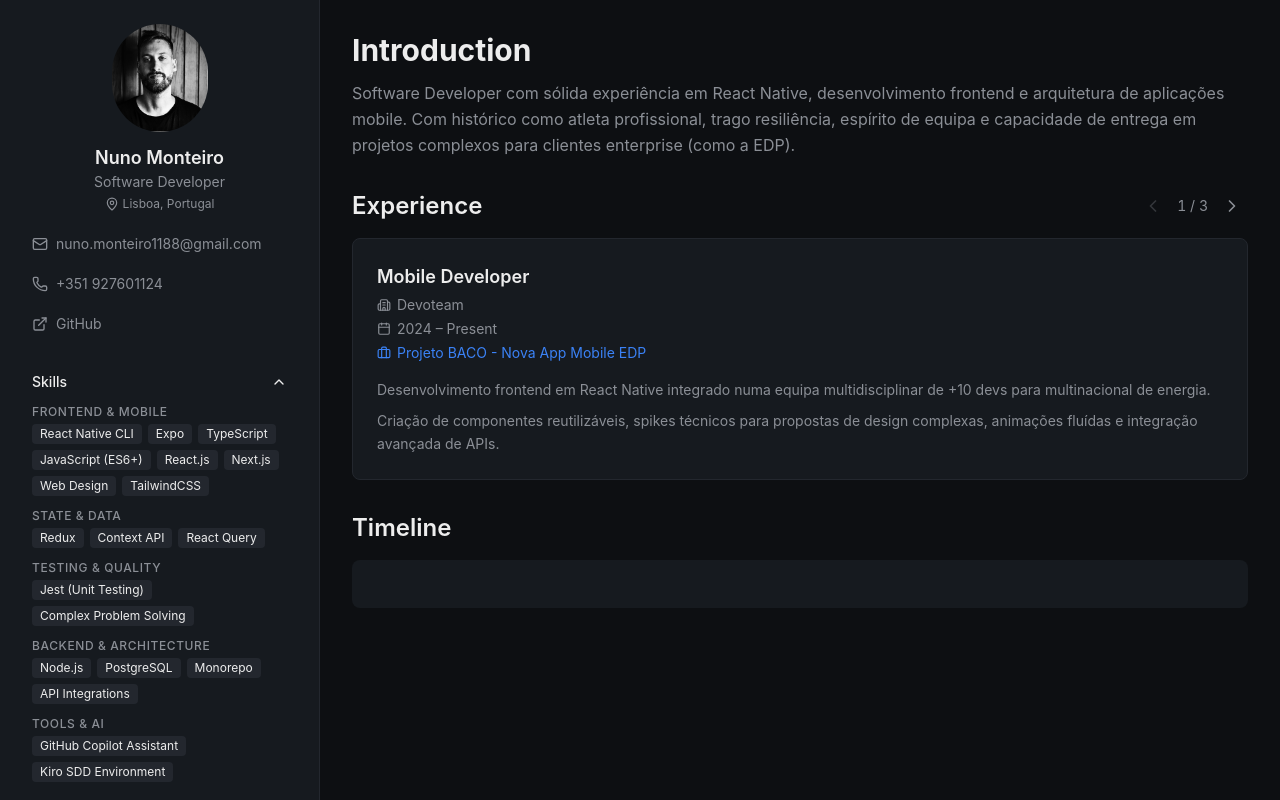
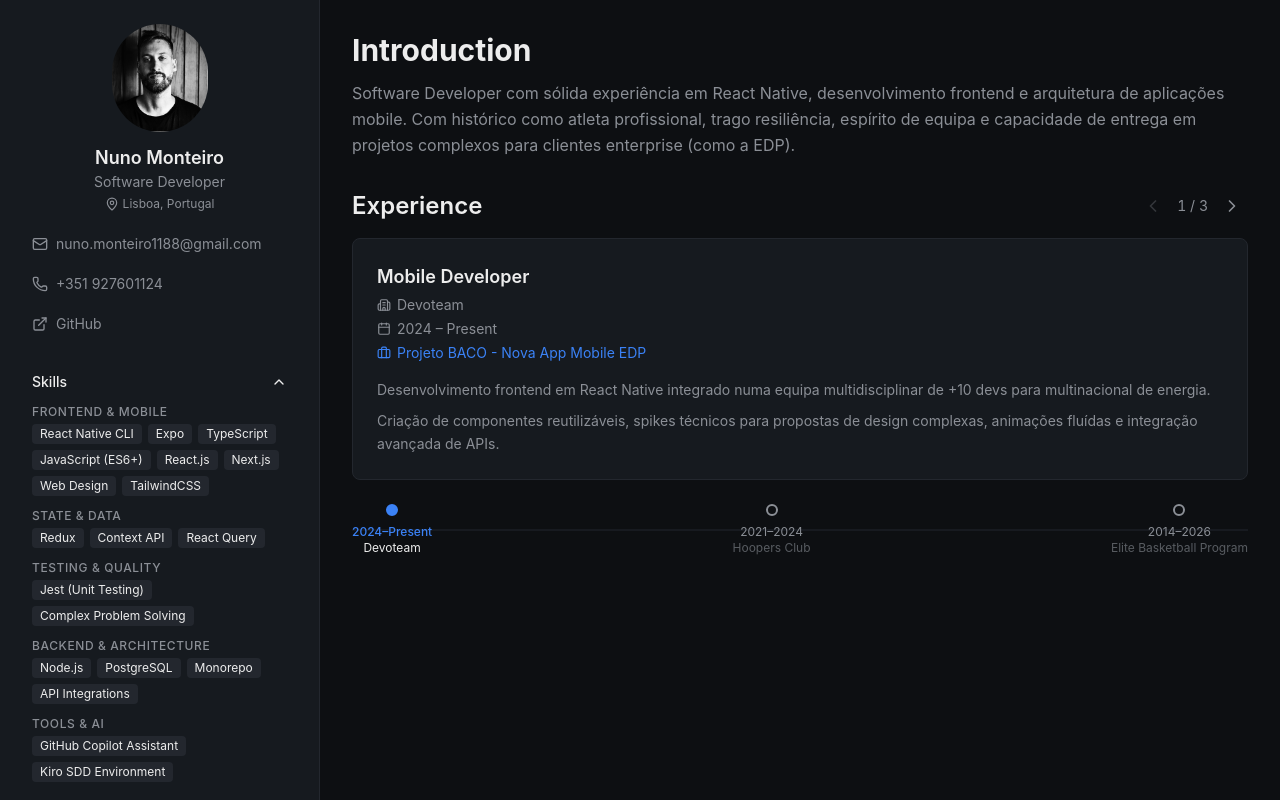
Before and after one commit to Nuno1123/numodev, a Next.js app: page / in a window 1280 px wide. Built offline with nearby package versions, Linux system fonts and the light colour scheme.

Commit message:
feat: add synchronized timeline with bidirectional experience   slider integration

```diff
--- a/src/app/page.tsx
+++ b/src/app/page.tsx
@@ -4,7 +4,7 @@ import MobileNav from "@/components/layout/MobileNav";
 import ProfileHeader from "@/components/sidebar/ProfileHeader";
 import SidebarSections from "@/components/sidebar/SidebarSections";
 import Introduction from "@/components/main/Introduction";
-import ExperienceSlider from "@/components/main/ExperienceSlider";
+import ExperienceSection from "@/components/main/ExperienceSection";
 import { cv } from "@/data";
 
 function SidebarContent() {
@@ -33,13 +33,7 @@ export default function Home() {
       <MainContent>
         <div className="space-y-8">
           <Introduction summary={cv.profile.summary} />
-          <ExperienceSlider experiences={cv.experience} />
-          <section>
-            <h2 className="text-2xl font-semibold text-foreground">
-              Timeline
-            </h2>
-            <div className="mt-4 h-12 rounded-lg bg-surface" />
-          </section>
+          <ExperienceSection experiences={cv.experience} />
         </div>
       </MainContent>
     </>
--- /dev/null
+++ b/src/components/main/ExperienceSection.tsx
@@ -0,0 +1,33 @@
+"use client";
+
+import { useState } from "react";
+import ExperienceSlider from "./ExperienceSlider";
+import Timeline from "./Timeline";
+import type { CVExperience } from "@/types/cv";
+
+interface ExperienceSectionProps {
+  experiences: CVExperience[];
+}
+
+export default function ExperienceSection({
+  experiences,
+}: ExperienceSectionProps) {
+  const [activeIndex, setActiveIndex] = useState(0);
+
+  if (experiences.length === 0) return null;
+
+  return (
+    <div className="space-y-6">
+      <ExperienceSlider
+        experiences={experiences}
+        activeIndex={activeIndex}
+        onChangeIndex={setActiveIndex}
+      />
+      <Timeline
+        experiences={experiences}
+        activeIndex={activeIndex}
+        onSelect={setActiveIndex}
+      />
+    </div>
+  );
+}
--- /dev/null
+++ b/src/components/main/Timeline.tsx
@@ -0,0 +1,68 @@
+import type { CVExperience } from "@/types/cv";
+
+interface TimelineProps {
+  experiences: CVExperience[];
+  activeIndex: number;
+  onSelect: (index: number) => void;
+}
+
+function formatLabel(start: string, end: string | null): string {
+  return end ? `${start}–${end}` : `${start}–Present`;
+}
+
+export default function Timeline({
+  experiences,
+  activeIndex,
+  onSelect,
+}: TimelineProps) {
+  if (experiences.length === 0) return null;
+
+  return (
+    <div role="tablist" aria-label="Experience timeline" className="relative">
+      {/* Track line */}
+      <div className="absolute left-0 top-1/2 h-px w-full -translate-y-1/2 bg-border" />
+
+      <div className="relative flex justify-between">
+        {experiences.map((exp, i) => {
+          const isActive = i === activeIndex;
+          return (
+            <button
+              key={`${exp.company}-${exp.period.start}`}
+              type="button"
+              role="tab"
+              aria-selected={isActive}
+              aria-label={`${exp.company}, ${formatLabel(exp.period.start, exp.period.end)}`}
+              onClick={() => onSelect(i)}
+              className="group relative flex flex-col items-center focus:outline-none focus-visible:ring-2 focus-visible:ring-accent focus-visible:ring-offset-2 focus-visible:ring-offset-background rounded-sm"
+            >
+              {/* Dot */}
+              <span
+                className={`relative z-10 h-3 w-3 rounded-full border-2 transition-colors ${
+                  isActive
+                    ? "border-accent bg-accent"
+                    : "border-muted bg-background group-hover:border-foreground"
+                }`}
+              />
+              {/* Label */}
+              <span
+                className={`mt-2 text-xs transition-colors ${
+                  isActive ? "font-medium text-accent" : "text-muted group-hover:text-foreground"
+                }`}
+              >
+                {formatLabel(exp.period.start, exp.period.end)}
+              </span>
+              {/* Company name */}
+              <span
+                className={`text-xs transition-colors ${
+                  isActive ? "text-foreground" : "text-muted/60"
+                }`}
+              >
+                {exp.company}
+              </span>
+            </button>
+          );
+        })}
+      </div>
+    </div>
+  );
+}
```
Also changed, not shown: .kiro/specs/portfolio-v1/tasks.md.
